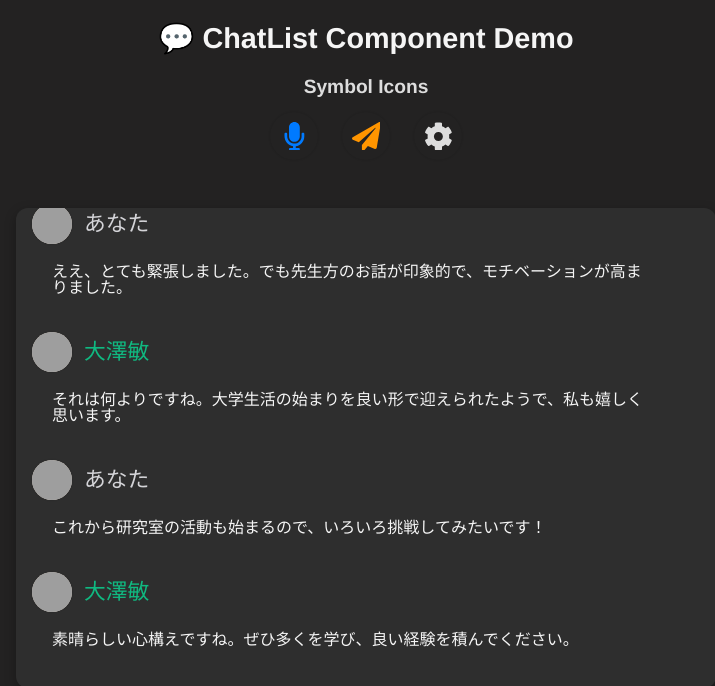
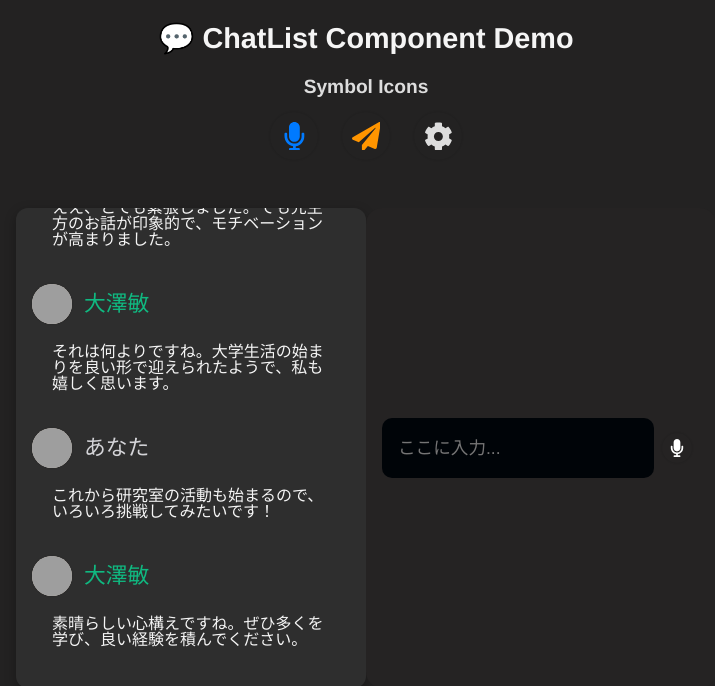
Before and after one commit to Yoshiki0418/gakucho-ai, a Next.js app in the folder frontend/: page / in a window 1280 px wide. Shown: the top 686 px of the page, without its empty margins (274-989 px from the left). Built offline with nearby package versions, Linux system fonts and the light colour scheme; grey boxes are pictures that could not be loaded.

Commit message:
test: 入力フィールドの機能テスト #31

```diff
--- a/frontend/app/page.tsx
+++ b/frontend/app/page.tsx
@@ -1,9 +1,10 @@
 'use client';
 
-import React from 'react';
+import React, { useState } from 'react';
 import { FaMicrophone, FaPaperPlane, FaCog } from 'react-icons/fa';
 import Icon from '@/components/atoms/Icon';
 import { ChatList } from '@/components/organisms/ChatList';
+import InputWithMic from '@/components/molecules/InputWithMic'
 
 // 💬 デモ用メッセージデータ
 const messages = [
@@ -48,6 +49,16 @@ const messages = [
 ] as const;
 
 export default function ChatDemoPage() {
+  const [inputValue, setInputValue] = useState('');
+
+  const handleMicClick = () => {
+    console.log('🎙️ Mic clicked');
+  };
+
+  const handleSend = () => {
+    console.log('送信:', inputValue);
+    setInputValue(''); // 送信後にリセット
+  };
   return (
     <main
       style={{
@@ -102,6 +113,12 @@ export default function ChatDemoPage() {
         }}
       >
         <ChatList messages={messages} width="100%" height="480px" />
+
+        <InputWithMic
+          value={inputValue}
+          onChange={(e) => setInputValue(e.target.value)} // 🔹 入力値を更新
+          onMicClick={handleMicClick}
+        />
       </section>
     </main>
   );
```
